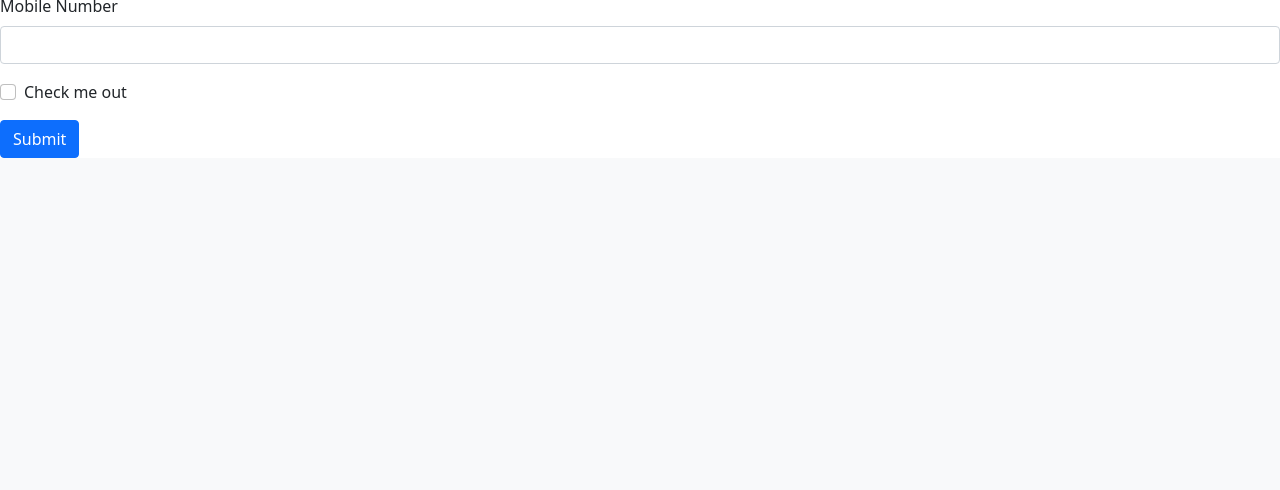
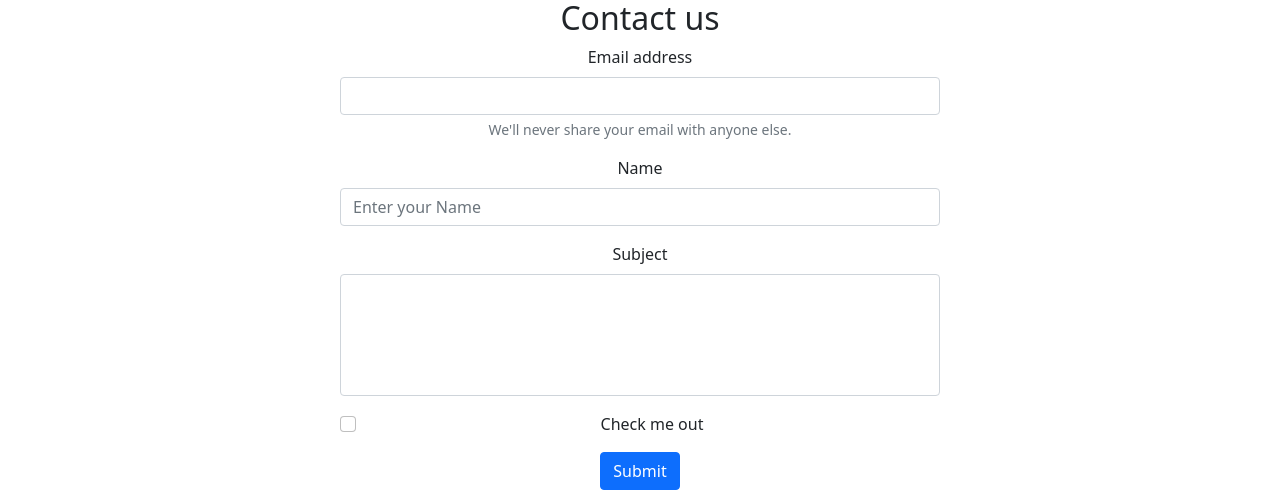
Before and after one commit to Someone-who-loves-coding/Programming, a Django app: page /Contact/ in a window 1280 px wide. Shown: the part 657-1147 px from the top of the page. Before the commit the page ends 815 px from the top, so only its background shows below. Run offline with Django 4.2, Linux system fonts and the light colour scheme.

Commit message:
Form in Contact Us

```diff
--- a/Django/Hello_World/Templates/Base.html
+++ b/Django/Hello_World/Templates/Base.html
@@ -11,7 +11,7 @@
     <title> {% block title %}{% endblock title %} | Resume</title>
   </head>
   <body>
-<nav class="navbar navbar-expand-lg navbar-light bg-light">
+<nav class="navbar navbar-expand-lg navbar-dark bg-dark">
         <div class="container-fluid">
           <a class="navbar-brand" href="#">Prakhar</a>
           <button class="navbar-toggler" type="button" data-bs-toggle="collapse" data-bs-target="#navbarSupportedContent" aria-controls="navbarSupportedContent" aria-expanded="false" aria-label="Toggle navigation">
--- a/Django/Hello_World/Templates/Contact Us.html
+++ b/Django/Hello_World/Templates/Contact Us.html
@@ -3,24 +3,32 @@
 {% block title %}About{% endblock title %}
 
 {% block body %}
-<div class"Container">
-{% load static %} <center><img src="{% static 'Contact Us.jpg' %}" class="d-block w=100" height=500px alt="..."></center>
+<div class"container">
+{% load static %} <img src="/static/Contact Us.jpg" class="d-block w=100" height=600px width="100%" alt="...">
 </div>
-
-<form>
-    <div class="Container">
+<div class='container'>
+  <center>
+  <h2 class='text-center'> Contact us </h2>
+<form style="width: 600px;">
+  <div class="mb-3">
     <label for="exampleInputEmail1" class="form-label">Email address</label>
     <input type="email" class="form-control" id="exampleInputEmail1" aria-describedby="emailHelp">
     <div id="emailHelp" class="form-text">We'll never share your email with anyone else.</div>
   </div>
   <div class="mb-3">
-      <label for="exampleInputPassword1" class="form-label">Mobile Number</label>
-      <input type="password" class="form-control" id="exampleInputPassword1">
+    <label for="exampleInputPassword1" class="form-label">Name</label>
+    <input type="text" class="form-control" id="Name" name="name" placeholder='Enter your Name' >
+  </div>
+  <div class="mb-3">
+    <label for="exampleInputPassword1" class="form-label">Subject</label>
+    <input type="text" class="form-control" id="Name" name="name" rows="3" style="height: 121.6px;">
   </div>
   <div class="mb-3 form-check">
     <input type="checkbox" class="form-check-input" id="exampleCheck1">
     <label class="form-check-label" for="exampleCheck1">Check me out</label>
   </div>
   <button type="submit" class="btn btn-primary">Submit</button>
+</center>
 </form>
+</div>
 {% endblock body %}
```
Also changed, not shown: 1 other file. Lines whose indentation alone changed are shown as unchanged.
